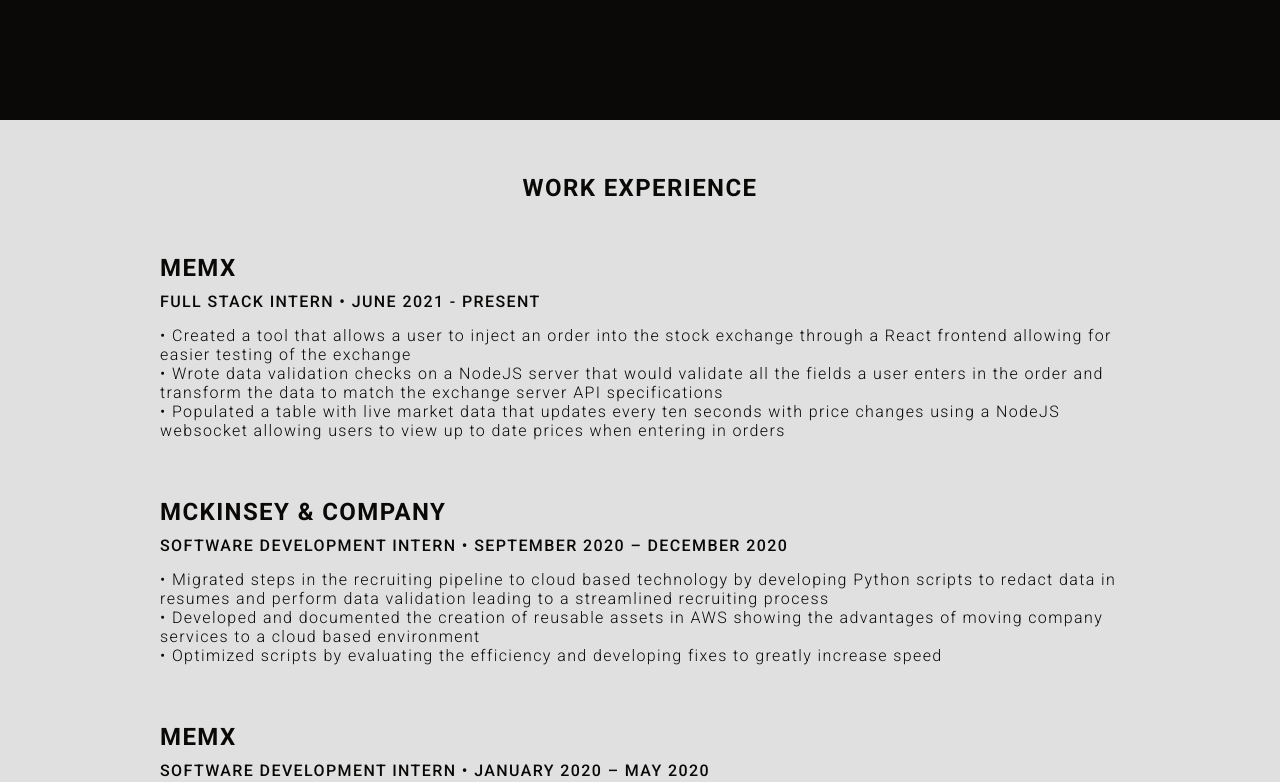
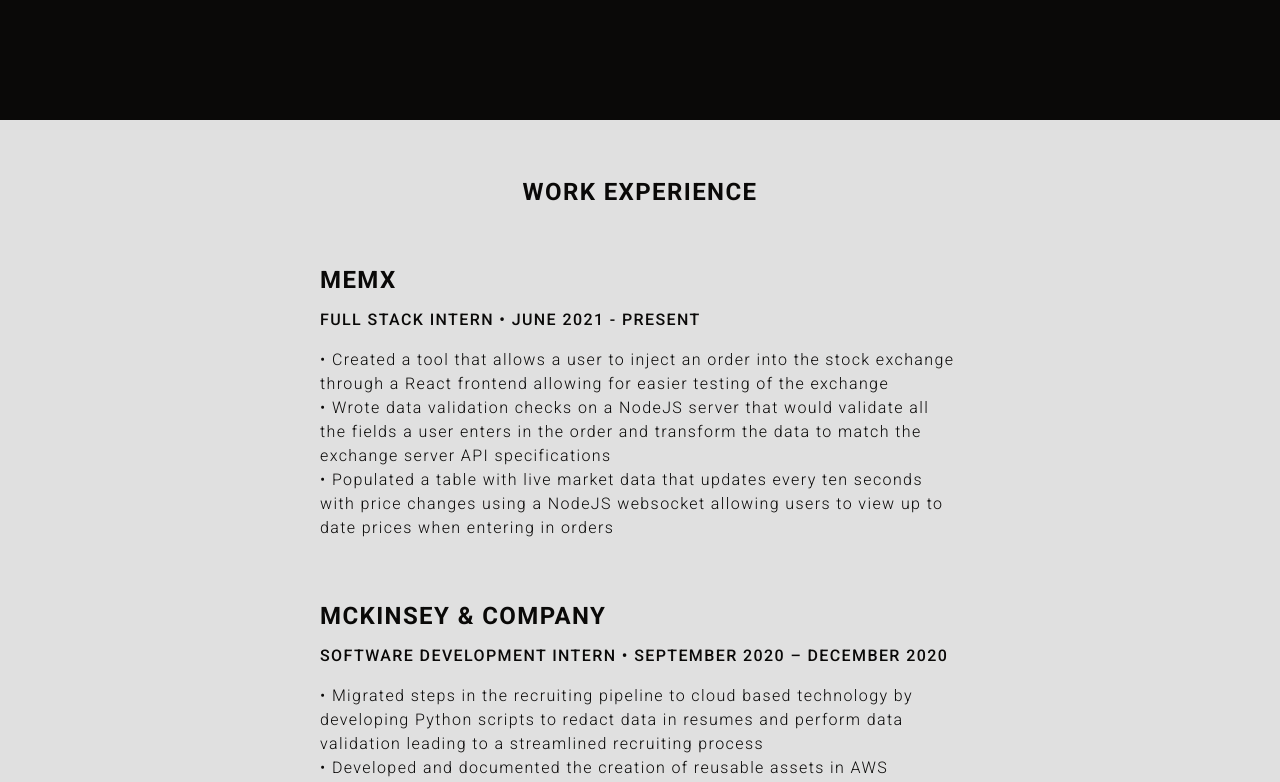
Before and after one commit to EliasFrieling/personal_website, a React (Create React App) app: page / in a window 1280 px wide. Shown: the part 1480-2262 px from the top of the page. Built offline with nearby package versions, Linux system fonts and the light colour scheme; no server answers.

Commit message:
small width changes to resume section

```diff
--- a/src/components/ResumeSection/ResumeElements.js
+++ b/src/components/ResumeSection/ResumeElements.js
@@ -10,6 +10,7 @@
   display: flex;
   z-index: 1;
   min-height: 100vh;
+  line-height: 1.5em;
   width: 100%;
   max-width: 100vw;
   margin-right: auto;
@@ -21,7 +22,6 @@
 export const Title = styled.p`
   color: ${dark};
   font-size: 24px;
-  line-height: 16px;
   font-weight: 700;
   letter-spacing: 1.4px;
   text-transform: uppercase;
@@ -29,13 +29,16 @@
   margin-bottom: 64px;
 `;
 export const TextWrapper = styled.div`
-  max-width: 75vw;
+  max-width: 50vw;
   padding-top: 60px;
+
+  @media screen and (max-width: 768px) {
+    max-width: 75vw;
+  }
 `;
 export const Company = styled.p`
   color: ${dark};
   font-size: 24px;
-  line-height: 16px;
   font-weight: 700;
   letter-spacing: 1.4px;
   text-transform: uppercase;
@@ -44,7 +47,6 @@
 export const Position = styled.p`
   color: ${dark};
   font-size: 16px;
-  line-height: 16px;
   letter-spacing: 1.4px;
   text-transform: uppercase;
   margin-bottom: 16px;
@@ -55,7 +57,6 @@
 export const Description = styled.p`
   color: ${dark};
   font-size: 16px;
-  line-height: 20pxpx;
   font-weight: 300;
   letter-spacing: 1.4px;
   margin-bottom: 64px;
```
